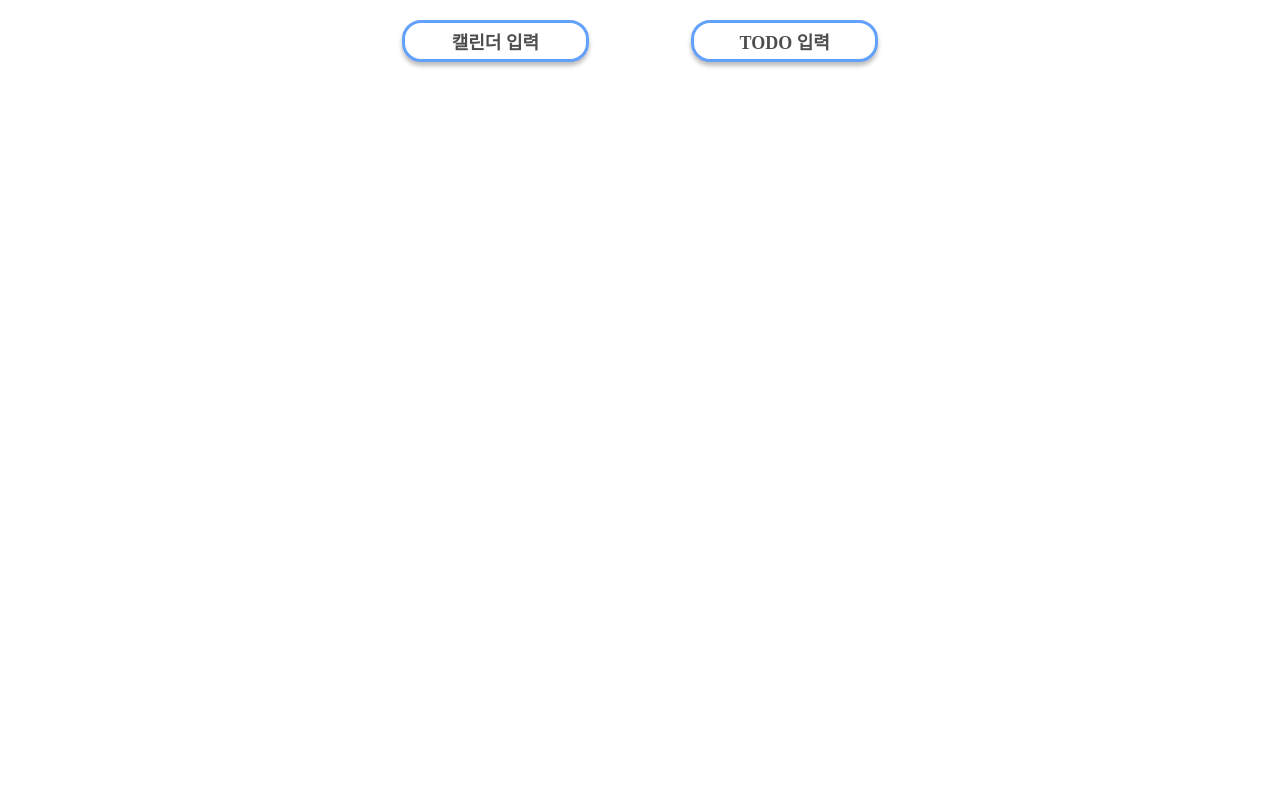
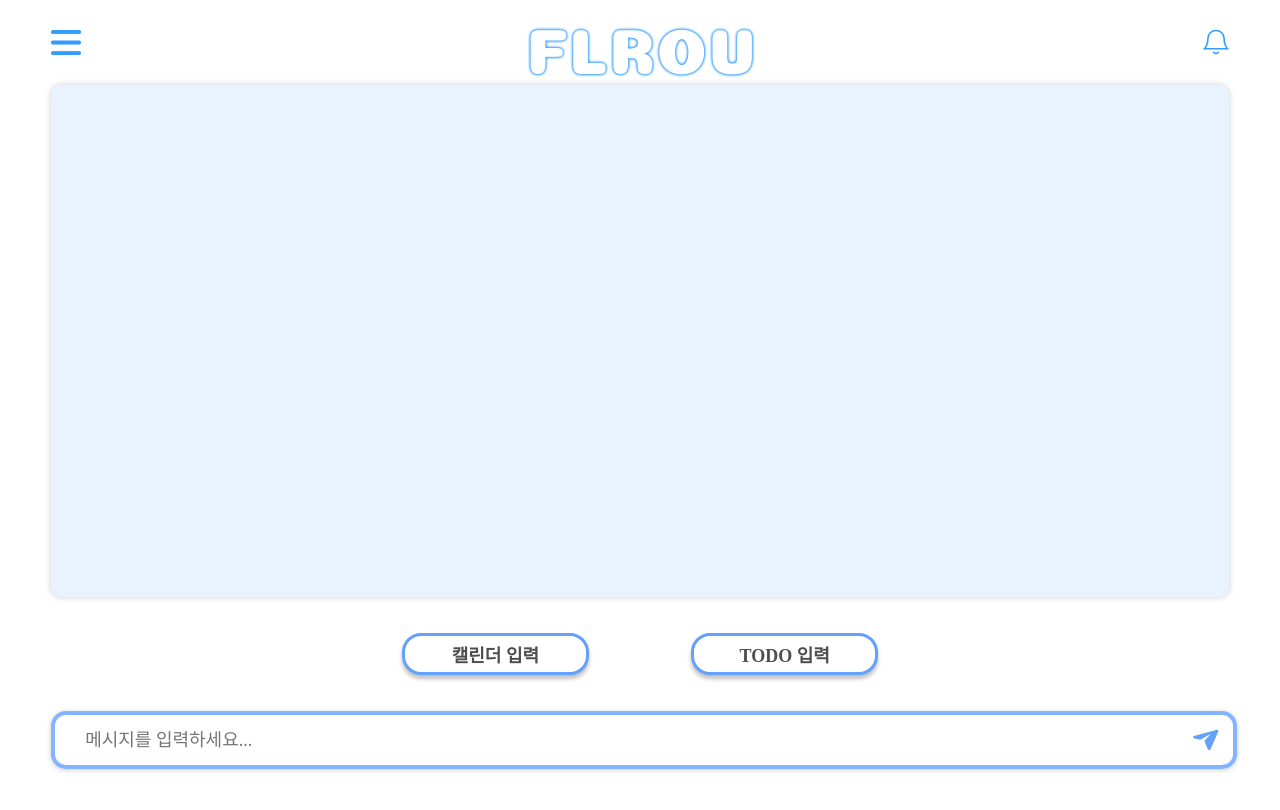
Before and after one commit to yujeongFE/Flrou-FE, a React (Create React App) app: page /chatting in a window 1280 px wide. Shown: the top 810 px of the page. Built offline with nearby package versions, Linux system fonts and the light colour scheme; a web font is replaced by a local one.

Commit message:
feat: 채팅 페이지 ui 구현

```diff
--- a/src/pages/Chatting/index.js
+++ b/src/pages/Chatting/index.js
@@ -1,6 +1,8 @@
 import React, { useState } from "react";
+import Header from "../../layout/Header";
 import PrimaryButton from "../../components/Button/PrimaryButton";
-import { Container, ButtonContainer } from "./style";
+import ChatInput from "../../components/Chat/ChatSection";
+import { Container, ChatScreen, ButtonContainer } from "./style";
 
 const Index = () => {
   const [isCalender, setIsCalender] = useState(false);
@@ -19,6 +21,8 @@ const Index = () => {
 
   return (
     <Container>
+      <Header />
+      <ChatScreen />
       <ButtonContainer>
         <PrimaryButton onClick={handleCalender} isActive={isCalender}>
           캘린더 입력
@@ -27,6 +31,7 @@ const Index = () => {
           TODO 입력
         </PrimaryButton>
       </ButtonContainer>
+      <ChatInput />
     </Container>
   );
 };
--- a/src/pages/Chatting/style.js
+++ b/src/pages/Chatting/style.js
@@ -3,11 +3,22 @@ import styled from "styled-components";
 export const Container = styled.div`
   width: 100vw;
   height: 100vh;
+  padding: 0 4vw;
+  box-sizing: border-box;
+`;
+
+export const ChatScreen = styled.div`
+  width: 100%;
+  height: 64vh;
+  background: #e9f2ff;
+  border-radius: 10px;
+  filter: drop-shadow(0px 0px 3px rgba(0, 0, 0, 0.2));
 `;
 
 export const ButtonContainer = styled.div`
   display: flex;
   justify-content: center;
-  margin-top: 20px;
+  margin-top: 4.5vh;
+  margin-bottom: 4.5vh;
   gap: 8vw;
 `;
```
